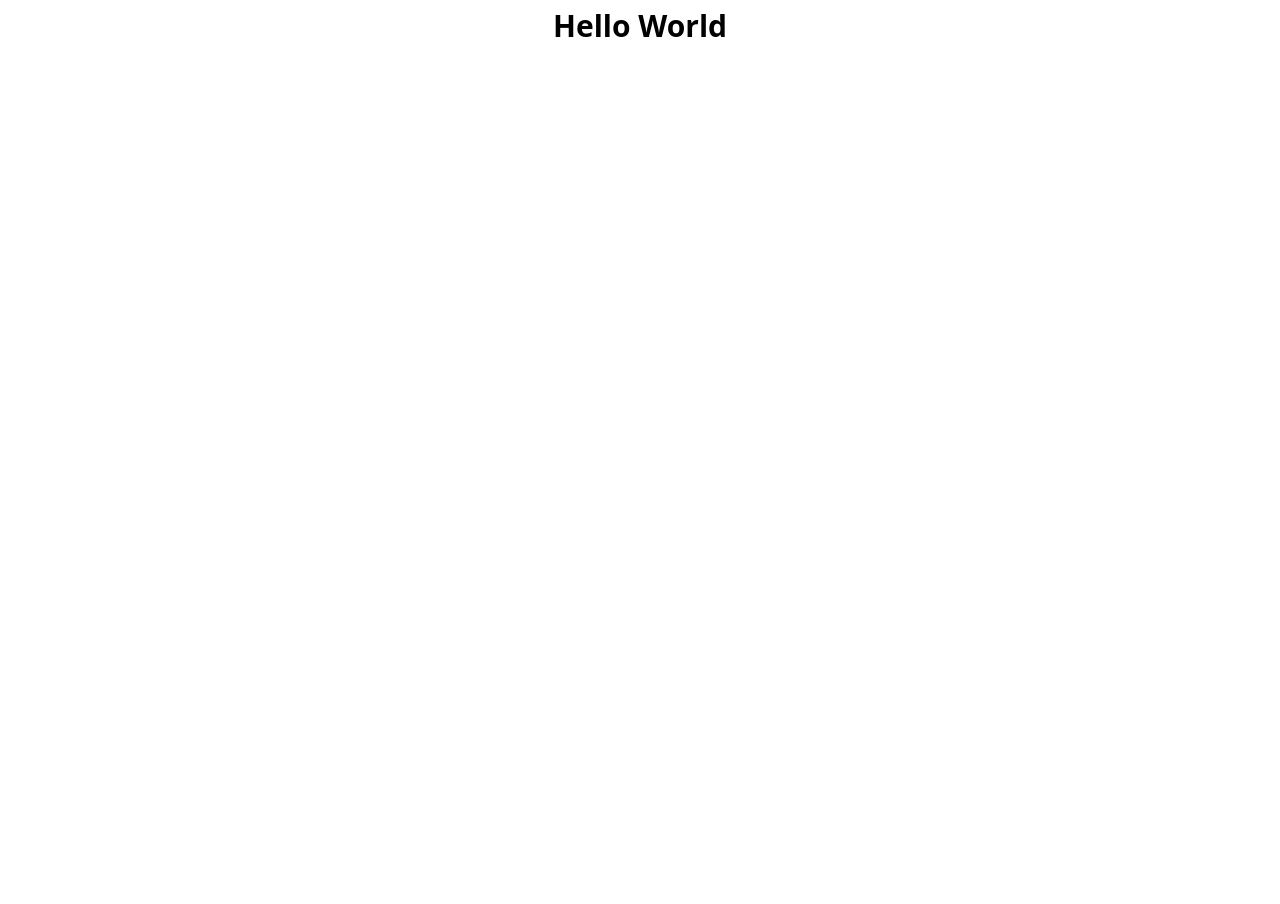
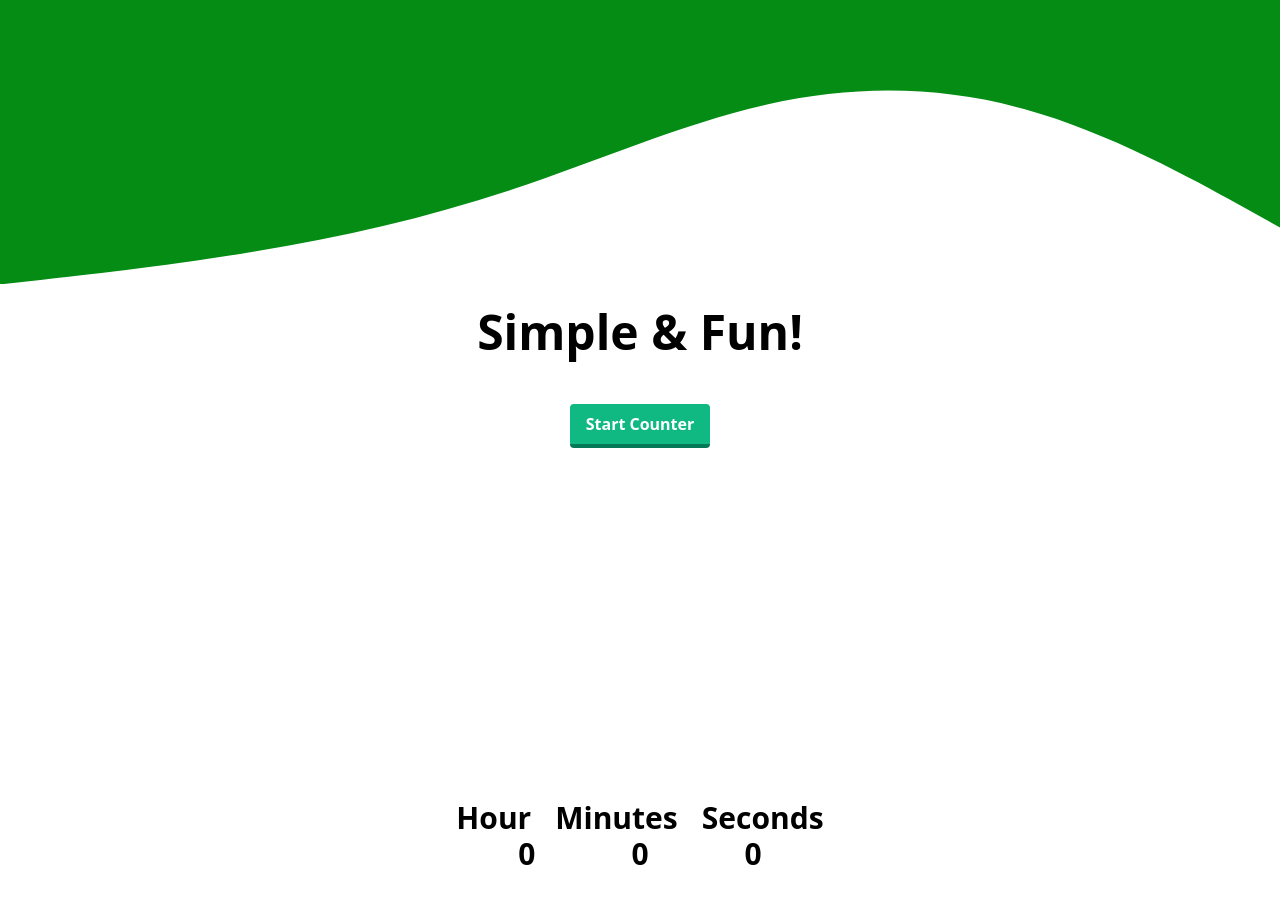
Before and after one commit to jromerooo2/vue-countdown, a Vue app: page / in a window 1280 px wide. Shown: the top 904 px of the page. Before the commit the page ends 800 px from the top, so only its background shows below. Built offline with nearby package versions, Linux system fonts and the light colour scheme.

Commit message:
countUp done XD, Missing countdown

```diff
--- a/public/index.html
+++ b/public/index.html
@@ -4,8 +4,7 @@
     <meta charset="utf-8">
     <meta http-equiv="X-UA-Compatible" content="IE=edge">
     <meta name="viewport" content="width=device-width,initial-scale=1.0">
-    <link rel="icon" href="<%= BASE_URL %>favicon.ico">
-    <title><%= htmlWebpackPlugin.options.title %></title>
+    <title>Vue Counter</title>
   </head>
   <body>
     <noscript>
--- a/src/App.vue
+++ b/src/App.vue
@@ -1,15 +1,19 @@
 <template>
 
-  <MainCount msg="Welcome to Your Vue.js App"/>
+  <MainCount />
+  <Counter />
+
 </template>
 
 <script>
 import MainCount from './components/MainCount.vue'
+import Counter from './components/Counter.vue'
 
 export default {
   name: 'App',
   components: {
-    MainCount
+    MainCount,
+    Counter
   }
 }
 </script>
--- a/src/assets/tailwind.css
+++ b/src/assets/tailwind.css
@@ -1,3 +1,17 @@
 @tailwind base;
+
 @tailwind components;
+
 @tailwind utilities;
+
+
+
+.btn {
+    @apply font-bold py-2 px-4 rounded;
+  }
+  .btn-green {
+    @apply bg-green-500 text-white;
+  }
+  .btn-blue:hover {
+    @apply bg-green-700;
+  }
--- /dev/null
+++ b/src/components/Counter.vue
@@ -0,0 +1,64 @@
+<template>
+    <div id="counter">
+        <div class="full-height">
+            <div class="flex justify-center	space-x-6">
+                        <h1 class="font-bold text-left text-3xl">Hour</h1>
+                        <h1 class="font-bold text-left text-3xl">Minutes</h1>
+                        <h1 class="font-bold text-center text-3xl">Seconds</h1>
+
+            </div>
+             <div class="flex  justify-center space-x-24 ">
+                        <h1 class="font-bold text-left text-3xl" >{{hour}}</h1>
+                        <h1 class="font-bold text-left text-3xl" >{{minutes}}</h1>
+                        <h1 class="font-bold text-center text-3xl" >{{seconds}}</h1>
+
+
+            </div>
+        </div>
+
+
+
+    </div>
+</template>
+
+<script>
+  export default {
+    name: 'Counter',
+    props:['clicked'],
+  data(){
+    return{
+    hour: 0,
+    seconds : 0,
+    minutes: 0
+    }
+  },
+  methods:{
+
+setCounterInterval(){
+               setInterval(() => {
+         if (this.minutes >= 60) {
+             this.minutes = 0;
+             this.hour++;
+         }
+         if (this.seconds >= 60) {
+             this.seconds = 0;
+             this.minutes++;
+         }
+         else{
+             this.seconds++;
+            //alert(this.seconds)
+         }
+
+
+        }, 1000)
+      }
+  },
+
+}
+</script>
+<style>
+ .full-height{
+   height: 100vh;
+ }
+
+</style>
--- a/src/components/MainCount.vue
+++ b/src/components/MainCount.vue
@@ -1,14 +1,54 @@
 <template>
   <div>
-    <h1 class="text-center font-bold text-3xl mt-2">Hello World</h1>
+    <div class="full-height">
+        <svg xmlns="http://www.w3.org/2000/svg" viewBox="0 0 1440 320"><path fill="#048c14" fill-opacity="1" d="M0,320L48,314.7C96,309,192,299,288,282.7C384,267,480,245,576,213.3C672,181,768,139,864,117.3C960,96,1056,96,1152,122.7C1248,149,1344,203,1392,229.3L1440,256L1440,0L1392,0C1344,0,1248,0,1152,0C1056,0,960,0,864,0C768,0,672,0,576,0C480,0,384,0,288,0C192,0,96,0,48,0L0,0Z"></path></svg>
+
+            <h1 class="text-center font-bold text-4xl sm:text-5xl mt-6">Simple & Fun!</h1>
+
+            <div class=" flex flex-wrap flex-col content-center mt-12">
+                <button @click="sendCounter()" class="bg-green-500 hover:bg-green-400 text-white font-bold py-2 px-4 border-b-4 border-green-700 hover:border-green-500 rounded">
+                  Start Counter
+                </button>
+            </div>
+      </div>
+
+
   </div>
 </template>
+<script>
+  export default {
+    name: 'MainCount',
+  data(){
+    return{
+    clickedCounter : 0
+    }
+  },
+  methods: {
 
-<script>
-export default {
-  name: 'MainCount',
-  mounted(name){
-    alert('Just Mounted' + name)
+    sendCounter(){
+        this.clickedCounter++;
+        let mod = this.clickedCounter%2;
+
+        if (mod === 0) {
+          window.location.hash = "";
+          window.location.hash = "counter";
+        }
+        else
+        {
+          window.location.hash = "counter";
+        }
+
+
+
+
+    }
   }
 }
 </script>
+
+<style>
+ .full-height{
+   height: 100vh;
+ }
+
+</style>
--- a/src/main.js
+++ b/src/main.js
@@ -3,4 +3,5 @@ import App from './App.vue'
 
 
 
+
 createApp(App).mount('#app')
--- a/tailwind.config.js
+++ /dev/null
@@ -1,12 +0,0 @@
-  // tailwind.config.js
-  module.exports = {
-    mode: 'jit',
-   purge: [
-     './public/**/*.html',
-     './src/**/*.{js,jsx,ts,tsx,vue}',
-   ],
-    theme: {
-      // ...
-    }
-    // ...
-  }
```
Also changed, not shown: src/assets/circles.svg (added).
